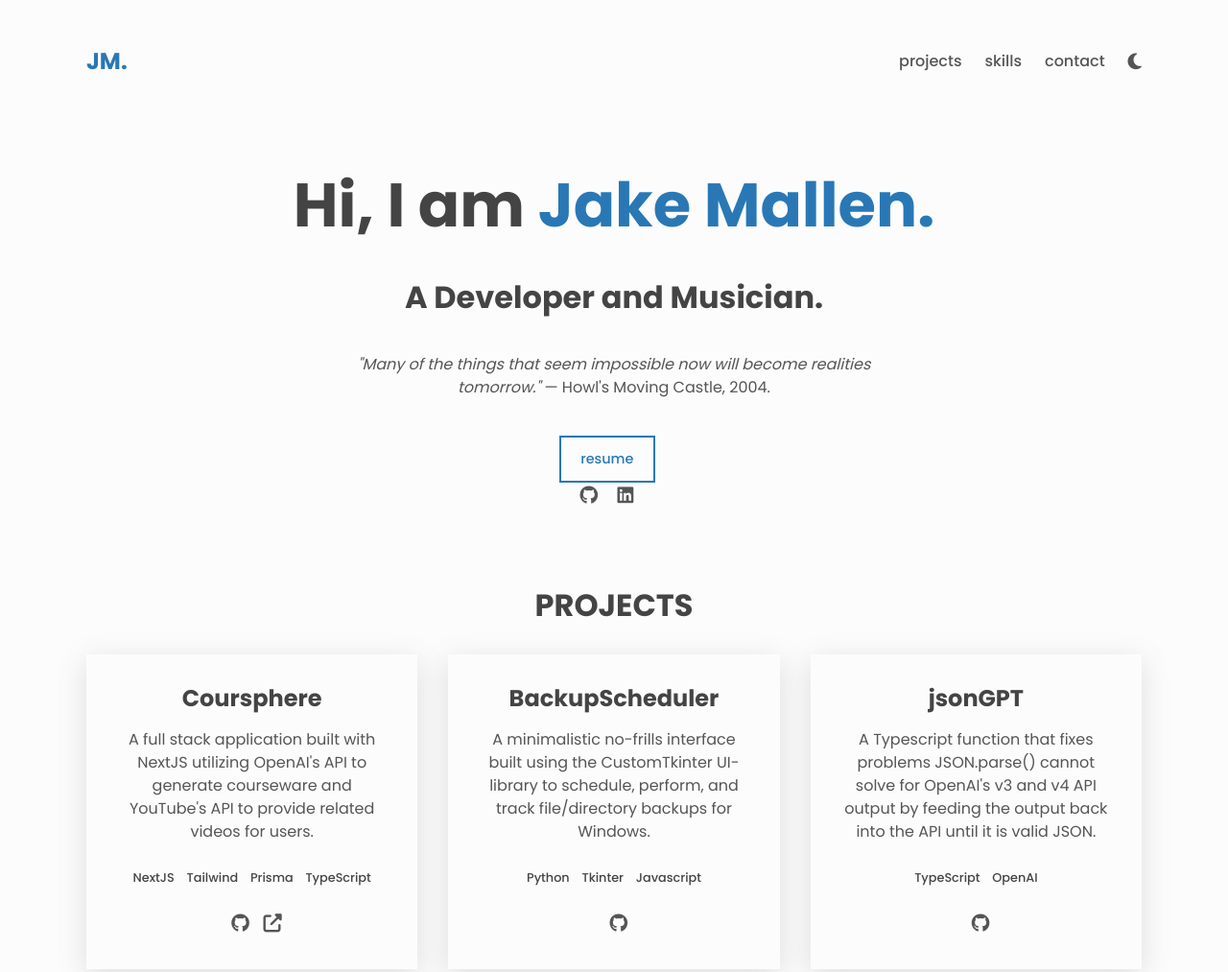
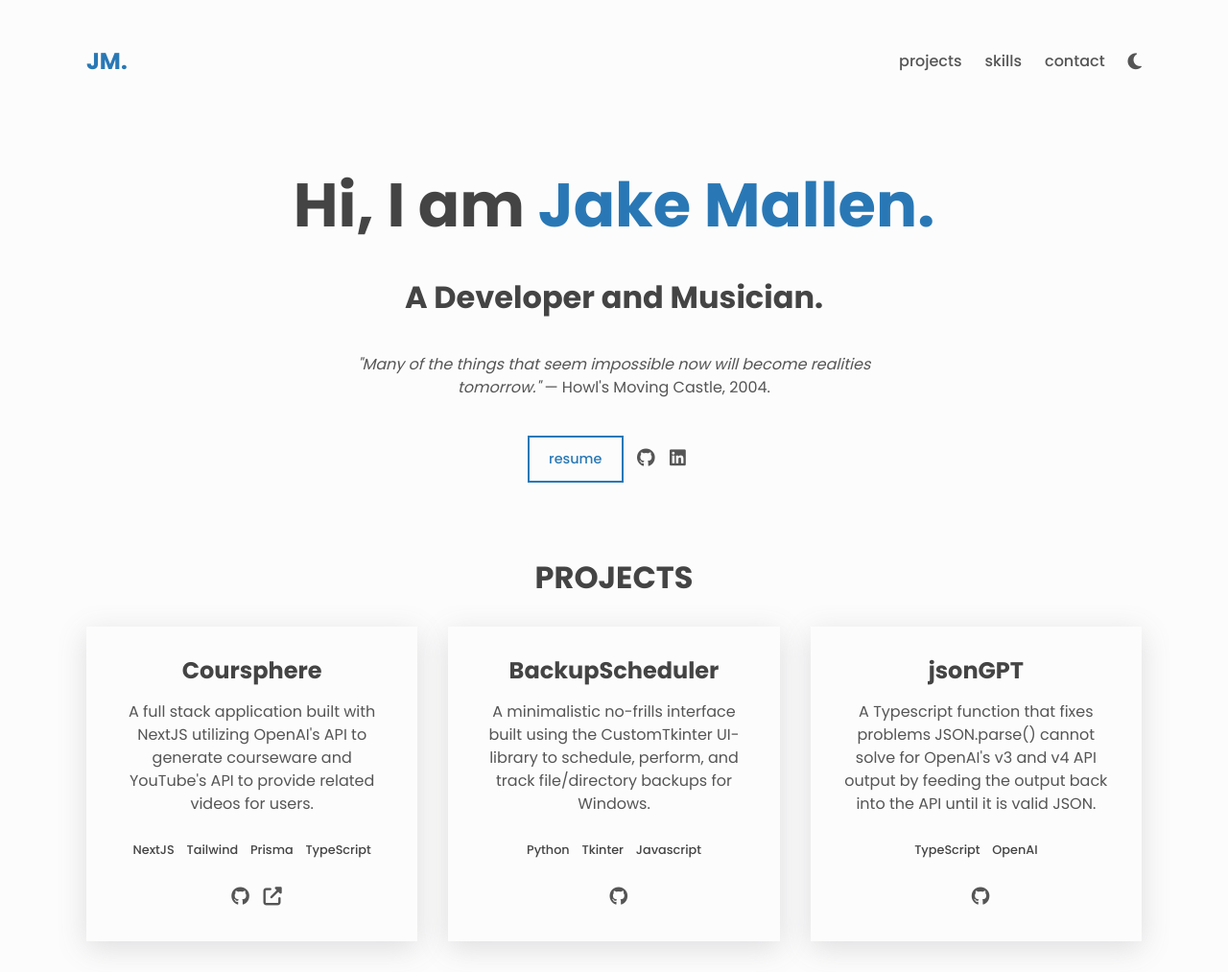
Before and after one commit to Jayyhk/jayyhk.github.io, a plain HTML site: page index.html in a window 1280 px wide. Shown: the top 1013 px of the page at 96% size. Drawn offline with Linux system fonts and the light colour scheme.

Commit message:
more centering

```diff
--- a/index.html
+++ b/index.html
@@ -76,7 +76,8 @@
           >
             <span class="btn btn--outline">Resume</span>
           </a>
-
+          </center>
+          <center>
           <a
             href="https://github.com/jayyhk"
             target="_blank"
@@ -85,7 +86,8 @@
           >
             <i aria-hidden="true" class="fab fa-github"></i>
           </a>
-
+          </center>
+          <center>
           <a
             href="https://www.linkedin.com/in/jake-mallen-51826129b/"
             target="_blank"
```
